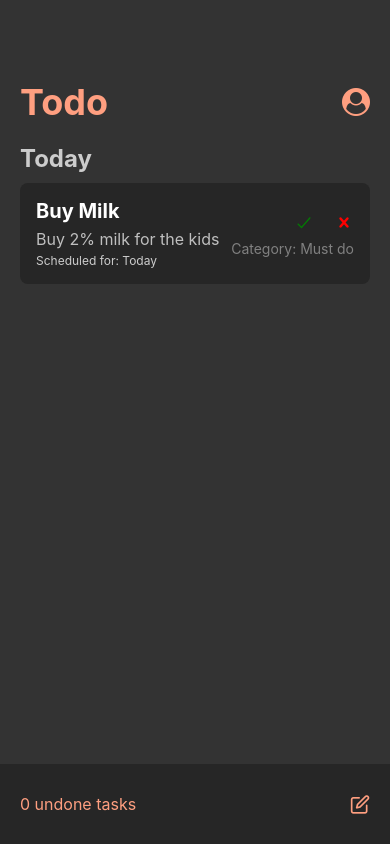
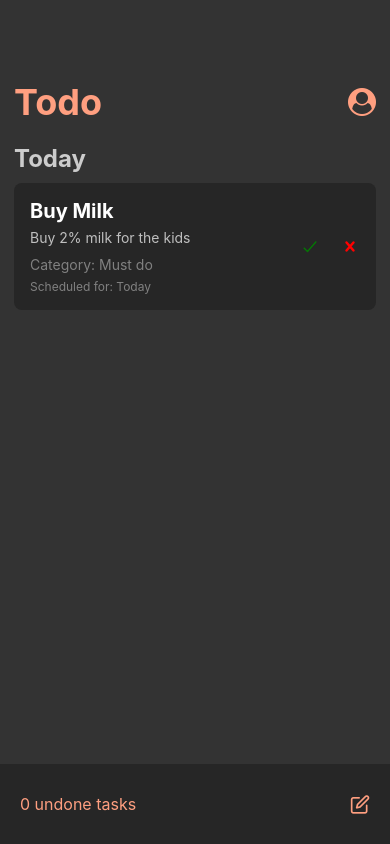
Before and after one commit to Frokesy/enote, a React Native app: screen / in a window 390 px wide. Built offline with nearby package versions, Linux system fonts and the light colour scheme.

Commit message:
modified taskfield component

```diff
--- a/App.js
+++ b/App.js
@@ -3,7 +3,6 @@ import { StyleSheet, View } from "react-native";
 import NavTab from "./components/NavTab";
 import Header from "./components/Header";
 import TasksField from "./components/TasksField";
-import { useState } from "react";
 import { TaskContextProvider } from "./context/TaskContext";
 
 export default function App() {
@@ -25,7 +24,7 @@ const styles = StyleSheet.create({
   container: {
     flex: 1,
     paddingTop: 80,
-    paddingHorizontal: 20,
+    paddingHorizontal: 14,
     backgroundColor: "#333333",
   },
 });
--- a/components/TasksField.jsx
+++ b/components/TasksField.jsx
@@ -6,10 +6,6 @@ import { Entypo } from '@expo/vector-icons';
 
 const TasksField = () => {
   const { tasks, setTasks } = useContext(TaskContext);
-
-  useEffect(() => {
-    console.log(tasks);
-  }, [tasks]);
   return (
     <>
       <View>
@@ -19,9 +15,10 @@ const TasksField = () => {
           keyExtractor={(item) => item.id.toString()}
           renderItem={({ item }) => (
             <View style={styles.taskContainer}>
-              <View>
+              <View style={styles.innerContainerOne}>
                 <Text style={styles.title}>{item.title}</Text>
                 <Text style={styles.note}>{item.note}</Text>
+                <Text style={styles.category}>Category: {item.category}</Text>
                 <Text style={styles.schedule}>Scheduled for:{" "}{item.schedule}</Text>
               </View>
               <View style={styles.innerContainerTwo}>
@@ -29,7 +26,6 @@ const TasksField = () => {
                   <Ionicons name="checkmark" size={20} color="green" />
                   <Entypo name="cross" size={20} color="red" />
                 </View>
-                <Text style={styles.category}>Category: {item.category}</Text>
               </View>
             </View>
           )}
@@ -56,17 +52,18 @@ const styles = StyleSheet.create({
   },
   note: {
     color: "#bfbfbf",
-    fontSize: 16,
+    fontSize: 14,
     paddingBottom: 4,
   },
   schedule: {
-    color: "#ccc",
+    color: "#808080",
     fontSize: 12,
 
   },
   category: {
     color: "#808080",
     fontSize: 14,
+    paddingVertical: 6,
   },
   taskContainer: {
     flexDirection: "row",
@@ -80,7 +77,9 @@ const styles = StyleSheet.create({
     flexDirection: "row",
     justifyContent: "space-between",
     width: 60,
-    marginBottom: 6,
+  },
+  innerContainerOne: {
+    width: '80%',
   },
   innerContainerTwo: {
     justifyContent: "center",
--- a/components/layout/InputField.jsx
+++ b/components/layout/InputField.jsx
@@ -11,6 +11,7 @@ const InputField = ({ label, value, placeholder, setValue, multiline }) => {
           multiline={true}
           value={value}
           numberOfLines={4}
+          maxLength={100}
           placeholder={placeholder}
           placeholderTextColor="#999999"
           onChangeText={setValue}
```
